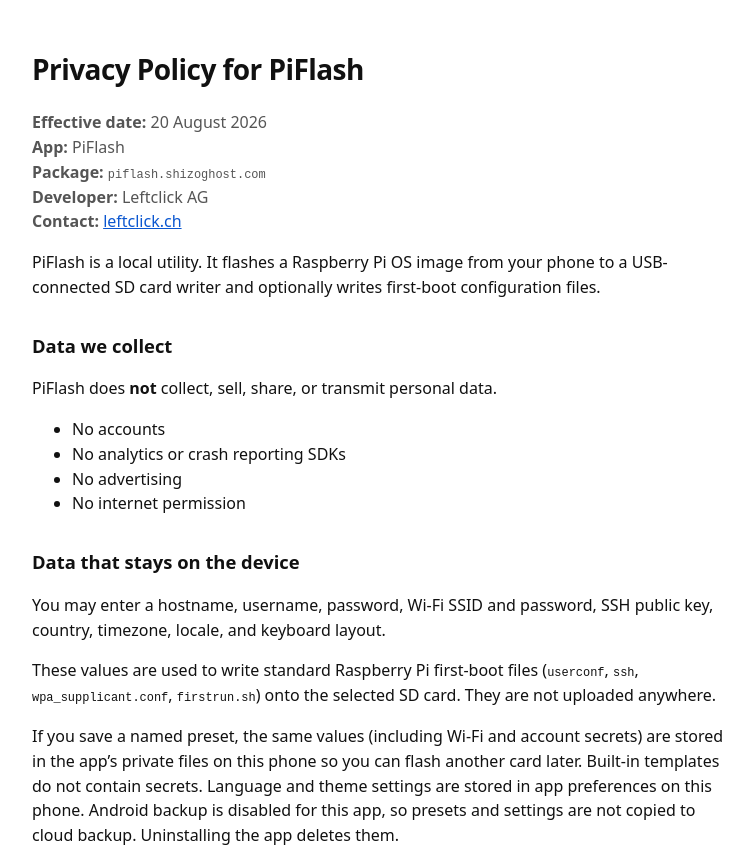
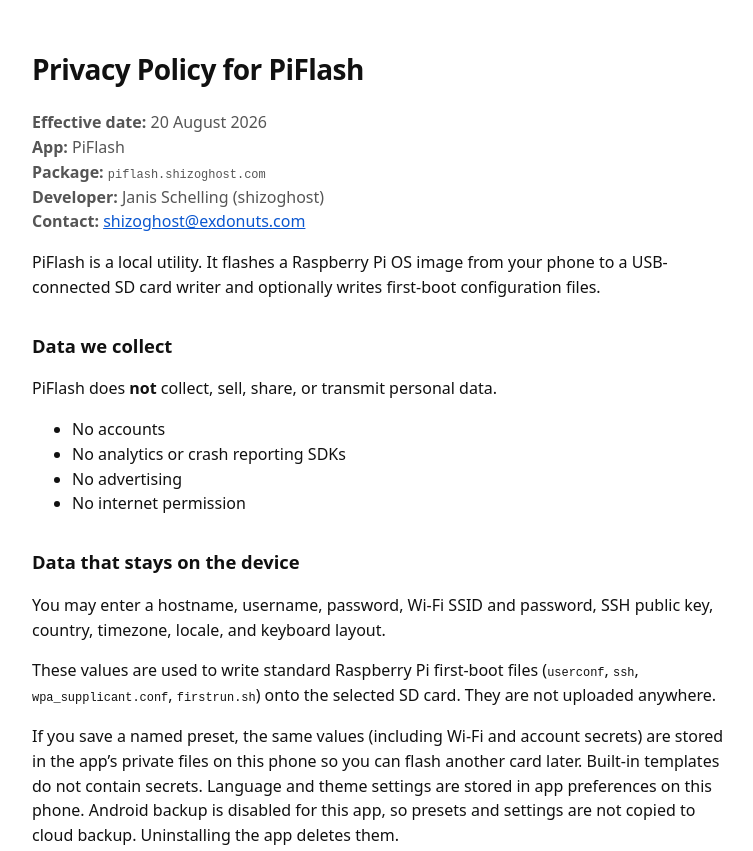
Before and after one commit to janisxyz/PiFlash, a plain HTML site: page docs/index.html in a window 1280 px wide. Shown: the top 851 px of the page, without its empty margins (256-1009 px from the left). Drawn offline with Linux system fonts and the light colour scheme.

Commit message:
Privacy: publisher is Janis Schelling (shizoghost), no Leftclick

```diff
--- a/docs/index.html
+++ b/docs/index.html
@@ -33,8 +33,8 @@
     <strong>Effective date:</strong> 20 August 2026<br />
     <strong>App:</strong> PiFlash<br />
     <strong>Package:</strong> <code>piflash.shizoghost.com</code><br />
-    <strong>Developer:</strong> Leftclick AG<br />
-    <strong>Contact:</strong> <a href="https://leftclick.ch">leftclick.ch</a>
+    <strong>Developer:</strong> Janis Schelling (shizoghost)<br />
+    <strong>Contact:</strong> <a href="mailto:shizoghost@exdonuts.com">shizoghost@exdonuts.com</a>
   </p>
   <p>PiFlash is a local utility. It flashes a Raspberry Pi OS image from your phone to a USB-connected SD card writer and optionally writes first-boot configuration files.</p>
 
```
Also changed, not shown: 1 other file.
